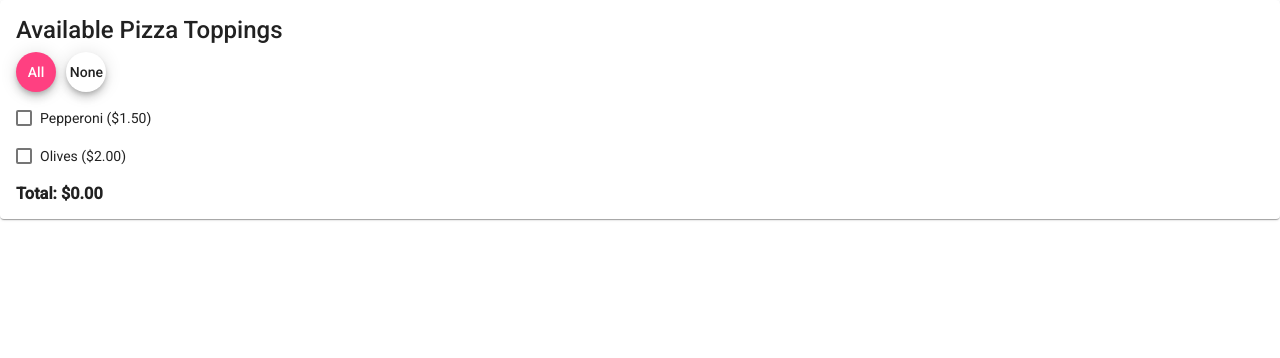
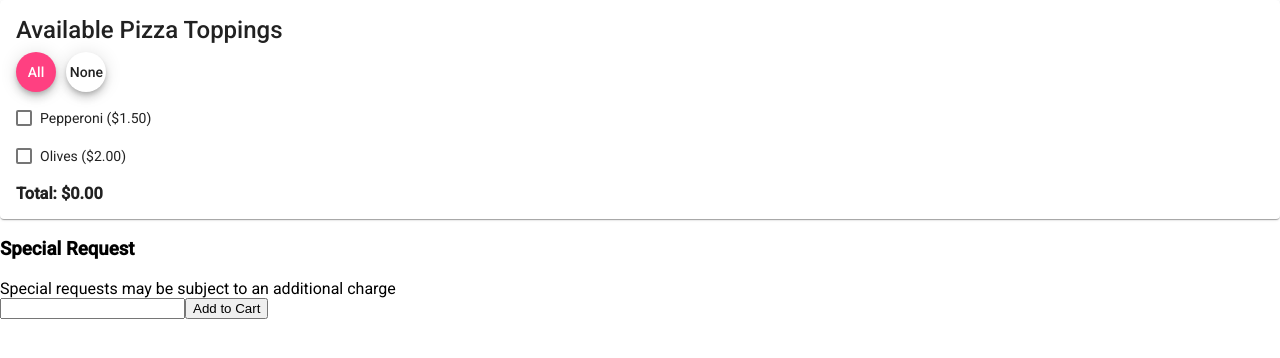
Before and after one commit to trogers9119/components, an Angular app: page / in a window 1280 px wide. Shown: the top 358 px of the page. Built offline with nearby package versions, Linux system fonts and the light colour scheme.

Commit message:
UI showing and ready to be hooked up

```diff
--- a/src/app/app.component.html
+++ b/src/app/app.component.html
@@ -1 +1,2 @@
 <app-pizza-toppings></app-pizza-toppings>
+<app-special-request></app-special-request>
--- a/src/app/special-request/special-request.component.html
+++ b/src/app/special-request/special-request.component.html
@@ -1 +1,11 @@
-<p>special-request works!</p>
+<h3>Special Request</h3>
+
+
+<div>
+
+<label>Special requests may be subject to an additional charge</label>
+<br>
+<input type="text">
+
+<button (click)='getspecialRequest()'>Add to Cart</button>
+</div>
```
